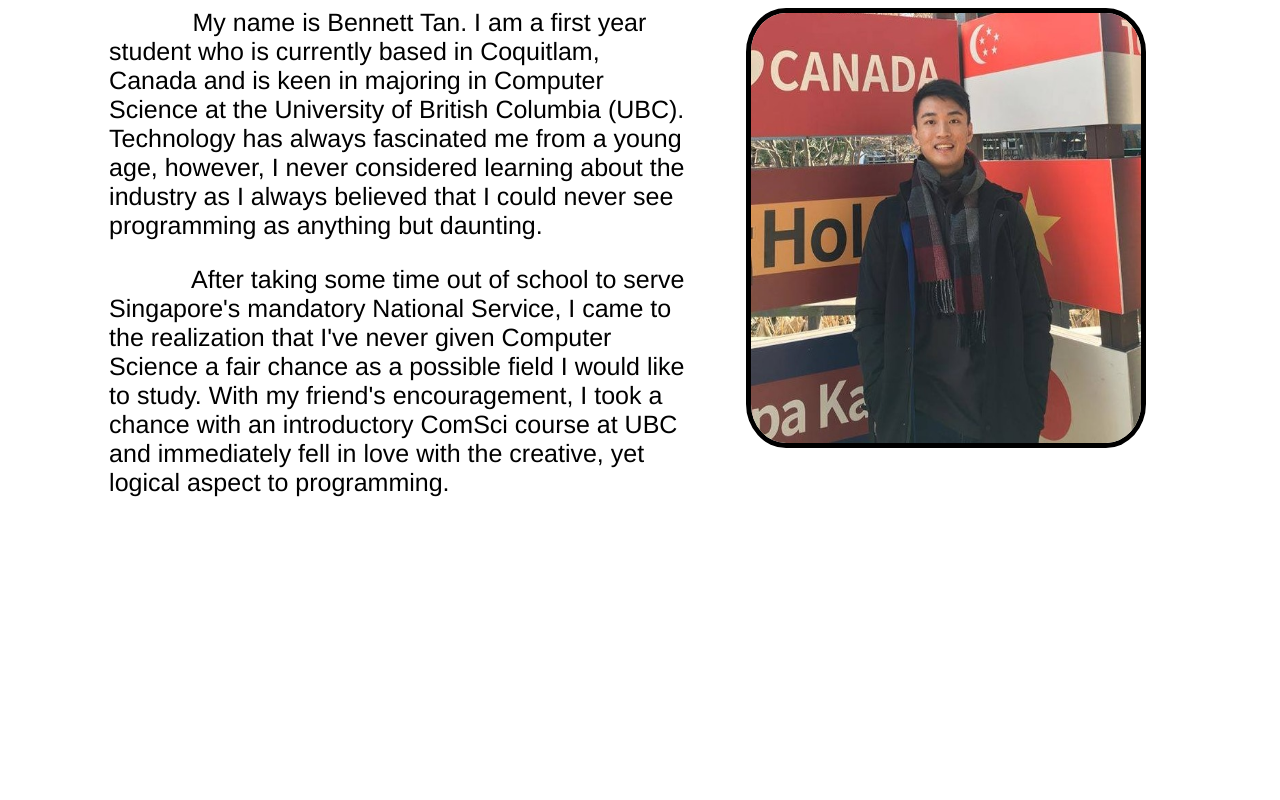
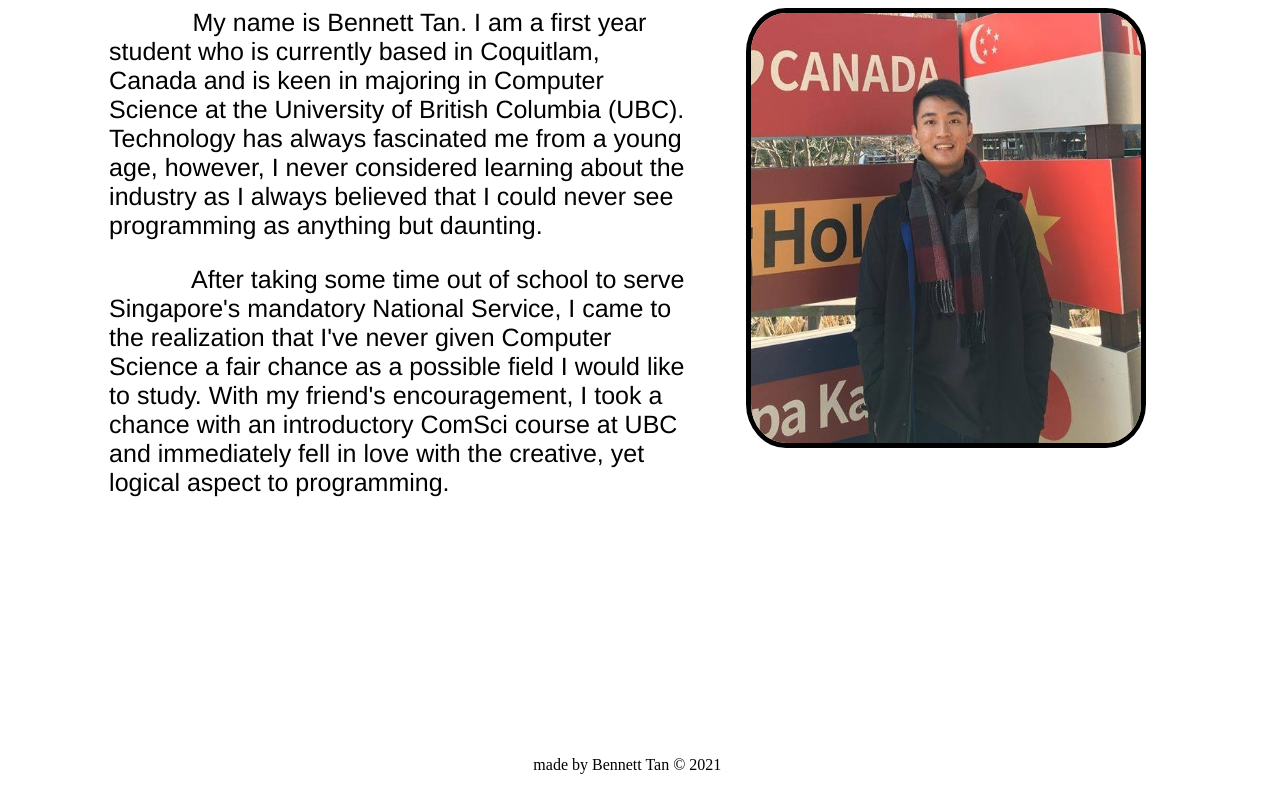
Before and after one commit to BennettTan/BennettTan.github.io, a plain HTML site: page index.html in a window 1280 px wide. Shown: the part 407-1207 px from the top of the page. Before the commit the page ends 1035 px from the top, so only its background shows below. Drawn offline with Linux system fonts and the light colour scheme.

Commit message:
added a copyright at the bottom

```diff
--- a/index.html
+++ b/index.html
@@ -28,7 +28,7 @@
             <div class="paragraph">
                 <p style="font-weight: 120;">
                     <img src="Bennett Profile Picture.jpg" alt="Profile Picture" style="float:right;width:400px;height:440px;border-radius: 10%;border-color: black;
-                    border-style: solid;border-width: 1.5mm; margin-left: 60px; margin-bottom: 180px;">
+                    border-style: solid;border-width: 1.5mm; margin-left: 60px;">
                     &nbsp&nbsp&nbsp&nbsp&nbsp&nbsp&nbsp&nbsp&nbsp&nbsp&nbsp
                     My name is Bennett Tan. I am a first year student who is currently based in Coquitlam, Canada and is
                     keen in majoring in Computer Science at the University of British Columbia (UBC). Technology has
@@ -76,6 +76,11 @@
 
                 </p>
             </div> -->
+            <div class="copyright">
+                <p>
+                    made by Bennett Tan © 2021
+                </p>
+            </div>
         </div>
 
     </div>
--- a/styles.css
+++ b/styles.css
@@ -1,6 +1,6 @@
 .container {
     max-width: 100%;
-    margin: 4% 10% 10% 8%;
+    margin: 4% 10% 2% 8%;
 }
 
 .title {
@@ -16,6 +16,13 @@
 .paragraph {
     font: bold 25px Helvetica;
 }
+
+.copyright {
+    margin-top: 25%;
+    margin-bottom: 0%;
+    text-align: center
+}
+
 * {box-sizing: border-box}
 
 /* .button {
```
